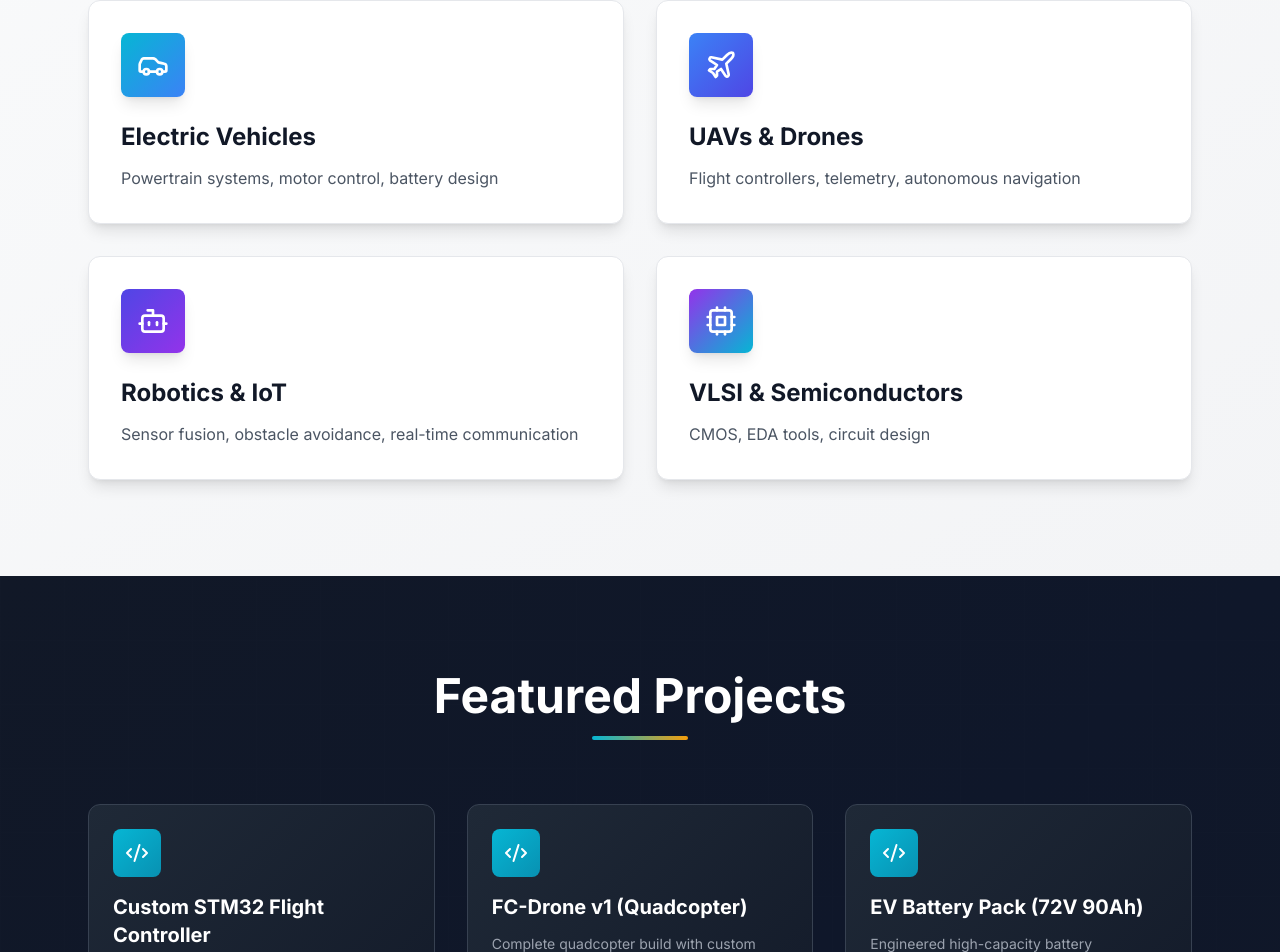
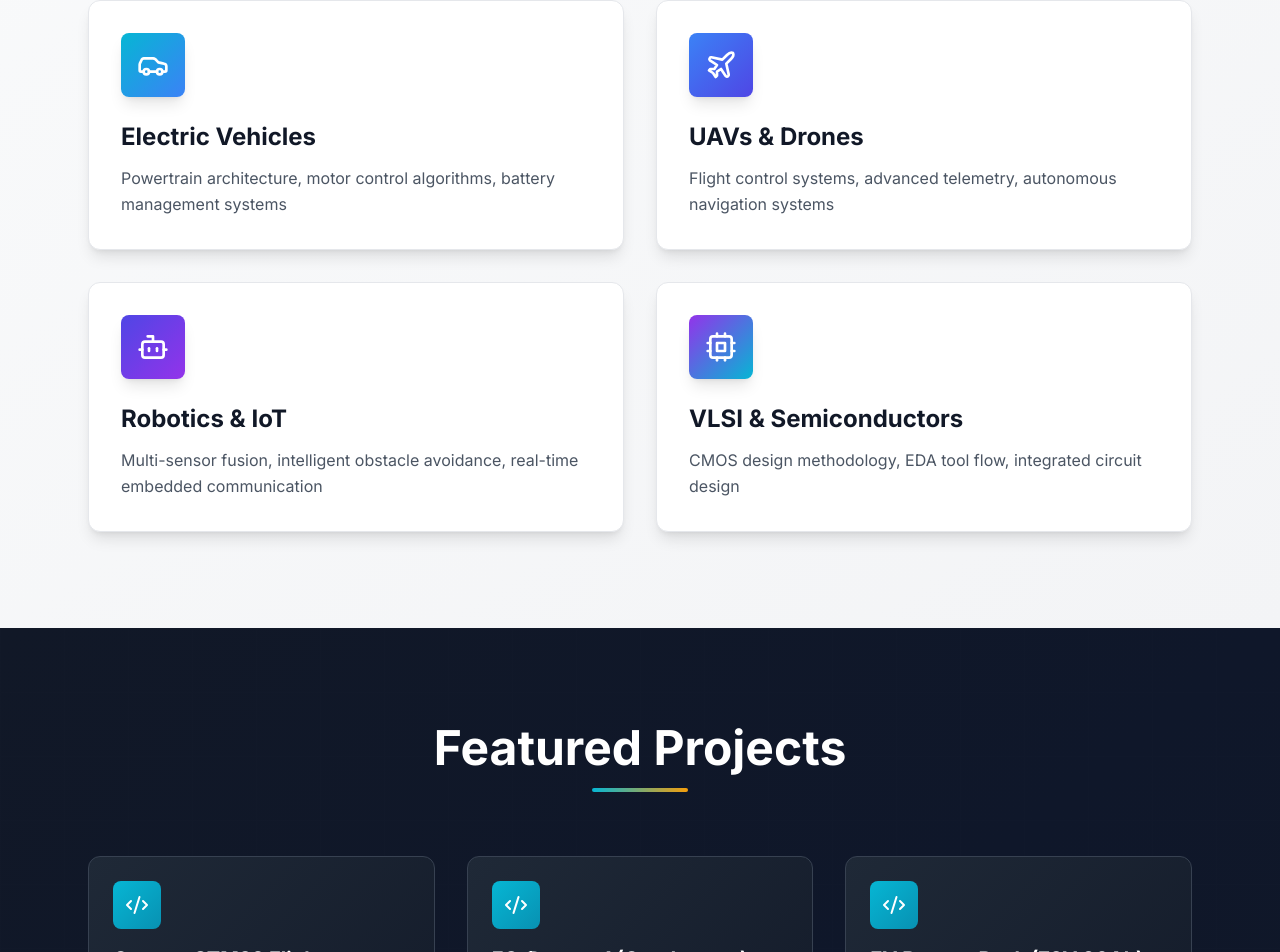
Before and after one commit to Sarthak845/portfolio, a React (Vite) app: page / in a window 1280 px wide. Shown: the part 1484-2436 px from the top of the page. Built offline with nearby package versions, Linux system fonts and the light colour scheme.

Commit message:
Update descriptions in Expertise component

```diff
--- a/src/components/Expertise.tsx
+++ b/src/components/Expertise.tsx
@@ -4,25 +4,25 @@ const domains = [
   {
     icon: Car,
     title: 'Electric Vehicles',
-    description: 'Powertrain systems, motor control, battery design',
+    description: 'Powertrain architecture, motor control algorithms, battery management systems',
     gradient: 'from-cyan-500 to-blue-500'
   },
   {
     icon: Plane,
     title: 'UAVs & Drones',
-    description: 'Flight controllers, telemetry, autonomous navigation',
+    description: 'Flight control systems, advanced telemetry, autonomous navigation systems',
     gradient: 'from-blue-500 to-indigo-600'
   },
   {
     icon: Bot,
     title: 'Robotics & IoT',
-    description: 'Sensor fusion, obstacle avoidance, real-time communication',
+    description: 'Multi-sensor fusion, intelligent obstacle avoidance, real-time embedded communication',
     gradient: 'from-indigo-600 to-purple-600'
   },
   {
     icon: Cpu,
     title: 'VLSI & Semiconductors',
-    description: 'CMOS, EDA tools, circuit design',
+    description: 'CMOS design methodology, EDA tool flow, integrated circuit design',
     gradient: 'from-purple-600 to-cyan-500'
   }
 ];
```
